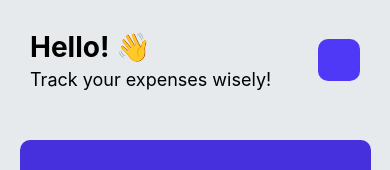
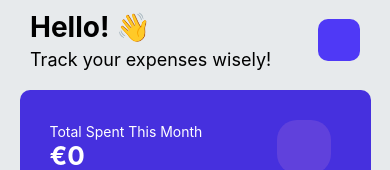
Before and after one commit to denniesia/expensio, a React Native app: screen / in a window 390 px wide. Shown: the top 170 px of the page. Built offline with nearby package versions, Linux system fonts and the light colour scheme; some icons are missing.

Commit message:
fix: styles

```diff
--- a/styles.js
+++ b/styles.js
@@ -8,7 +8,8 @@ export const styles = StyleSheet.create({
     },
     section: {
         flexDirection: 'row',
-        padding:30,
+        paddingTop: 10,
+        paddingHorizontal: 30,
         justifyContent: 'space-between',
         alignItems: 'center',
     },
```
